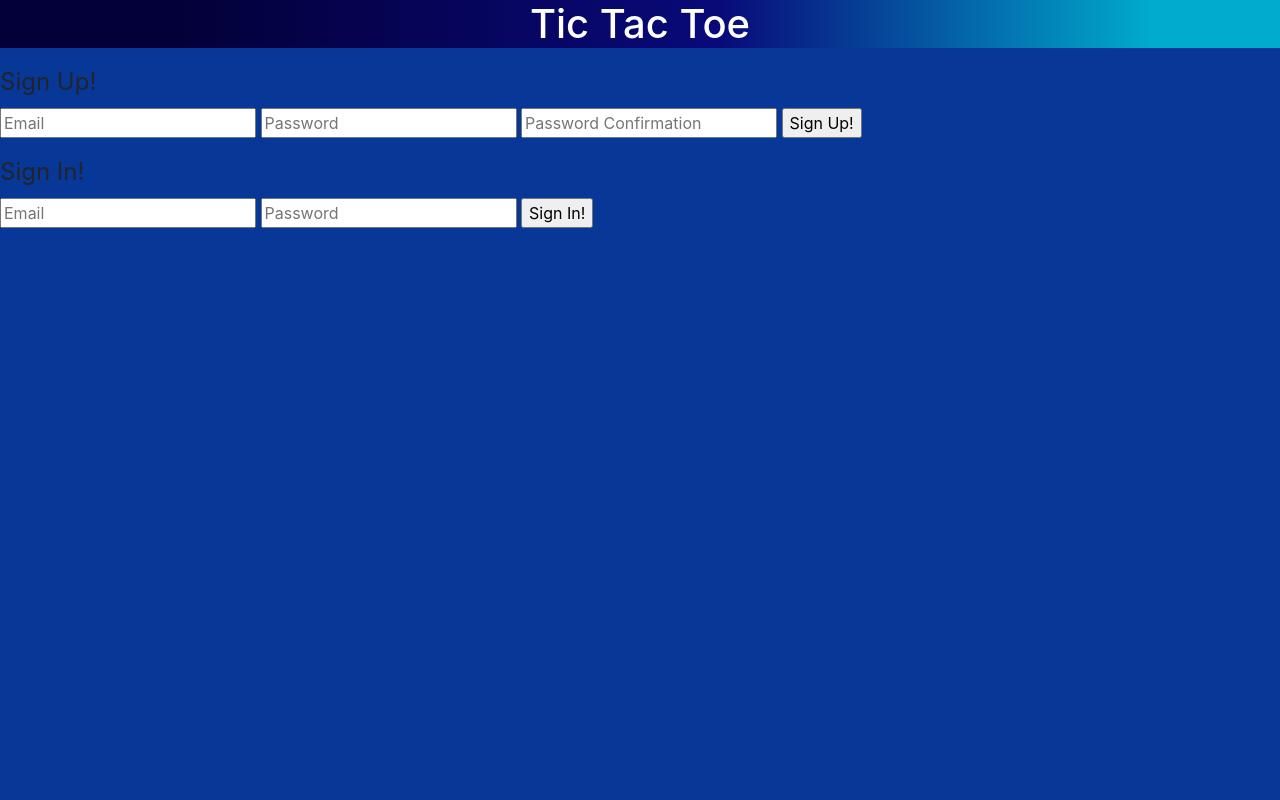
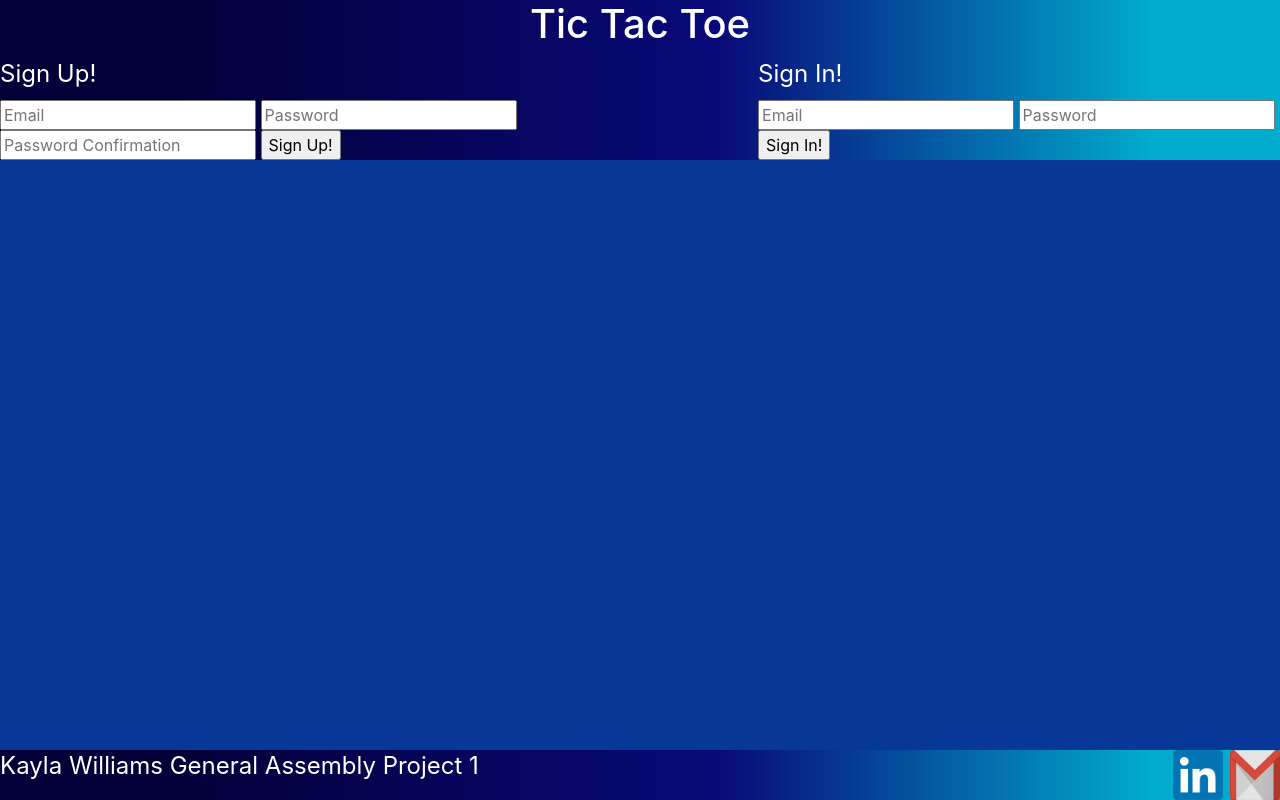
Before and after one commit to Kayla-SA-W/tictactoe, a website built with webpack: page index.html in a window 1280 px wide. Built offline with nearby package versions, Linux system fonts and the light colour scheme.

Commit message:
Add footer, adjust header
add footer with email and linked in links

adjusted header to have the sign in and sign up
change formatting of header and footer

```diff
--- a/assets/scripts/tttEvents/event.js
+++ b/assets/scripts/tttEvents/event.js
@@ -18,10 +18,10 @@ const checkWinner = () => {
   store.game.over = gameOver
 }
 
-const checkWinnerX = () => {
+const checkWinnerX = (jsBoardSpot) => {
   if (gameboard[0] === 'x' && gameboard[1] === 'x' && gameboard[2] === 'x') {
     $('#gameMessage').text('Player One Wins!')
-    $('#spaceZero > img, #spaceOne > img, #spaceTwo > img').addClass('winningCombo')
+    $('#spaceZero > img, #spaceOne > img, #spaceTwo > img').addClass('winning-combo')
     gameOver = true
   } else if (gameboard[0] === 'x' && gameboard[3] === 'x' && gameboard[6] === 'x') {
     $('#gameMessage').text('Player One Wins!')
@@ -56,8 +56,9 @@ const checkWinnerX = () => {
   }
 }
 const checkWinnerO = () => {
+  const message = playerOne ? 'Player One Wins!' : 'Player Two Wins!'
   if (gameboard[0] === 'o' && gameboard[1] === 'o' && gameboard[2] === 'o') {
-    $('#gameMessage').text('Player Two Wins!')
+    $('#gameMessage').text(message)
     $('#spaceZero, #spaceOne, #spaceTwo').addClass('winningCombo')
     gameOver = true
   } else if (gameboard[0] === 'o' && gameboard[3] === 'o' && gameboard[6] === 'o') {
@@ -132,7 +133,7 @@ const updateGame = () => {
     .catch(console.error)
 }
 // Games that have over as true
-const getPastGames = (event) => {
+const getPastGames = event => {
   const form = event.target
   const data = getFormFields(form)
   api.getPastGames(data)
@@ -166,15 +167,12 @@ const findSpot = event => {
 }
 
 const takeTurn = (jsBoardSpot, currentSpot) => {
-  console.log(jsBoardSpot)
-  console.log(currentSpot)
   currentSpot = '#' + currentSpot
   if (!gameOver) {
     if (gameboard[jsBoardSpot] === ' ') {
       store.game.cells.id = jsBoardSpot
       if (playerOne) {
         gameboard[jsBoardSpot] = 'x'
-        console.log(gameboard)
         $(currentSpot).html('<img src="./public/img/graymoon-bgblue.jpg" height="50" width="50">')
         store.currentPlayer = 'x'
         $('#gameMessage').text('Player Two, your turn')
@@ -190,7 +188,7 @@ const takeTurn = (jsBoardSpot, currentSpot) => {
     } else {
       $('#gameMessage').text('Try Again')
     }
-    checkWinner()
+    checkWinner(jsBoardSpot)
     updateGame()
   } else {
     $('#gameMessage').text('Please start a new game')
--- a/assets/styles/index.scss
+++ b/assets/styles/index.scss
@@ -12,10 +12,10 @@ body {
   background: #073898;
 }
 
-.winningCombo {
-  animation-name: flash;
+.winning-combo {
   animation-duration: .25s;
   animation-iteration-count: 10;
+  animation-name: flash;
 }
 
 .box {
@@ -33,7 +33,30 @@ body {
 }
 
 .form-container {
-  background-color: $body-color-tint;
+  display: flex;
+  justify-content: center;
+  justify-content: space-between;
+  background: linear-gradient(90deg, rgba(3,0,57,1) 14%, rgba(9,9,121,1) 56%, rgba(0,171,205,1) 90%);
+  color: $white;
+  margin-top: 0;
+}
+
+footer {
+  align-items: flex-end;
+  background: linear-gradient(90deg, rgba(3,0,57,1) 14%, rgba(9,9,121,1) 56%, rgba(0,171,205,1) 90%);
+  bottom: 0px;
+  color: $white;
+  display: flex;
+  font-size: 24px;
+  height: 50px;
+  justify-content: space-between;
+  left: 0px;
+  margin-bottom: 0px;
+  position: fixed;
+  right: 0px;
+  & div {
+    justify-content: space-around;
+  }
 }
 
 .sign-up {
@@ -45,9 +68,8 @@ body {
 }
 
 header {
-  background: rgb(3,0,57);
-background: linear-gradient(90deg, rgba(3,0,57,1) 14%, rgba(9,9,121,1) 56%, rgba(0,171,205,1) 90%);
-color: white;
+  background: linear-gradient(90deg, rgba(3,0,57,1) 14%, rgba(9,9,121,1) 56%, rgba(0,171,205,1) 90%);
+  color: white;
 }
 
 @keyframes flash {
--- a/index.html
+++ b/index.html
@@ -16,7 +16,7 @@
 <body>
   <header >
     <h1 class="text-center">Tic Tac Toe</h1>
-  </header>
+  <div class='form-container'>
     <p id='signUpMessage'></p>
     <form class="sign-up" id='sign-up'>
       <fieldset>
@@ -52,6 +52,7 @@
         <input type='submit' value='Logout' />
       </fieldset>
     </form>
+  </div>
   <div class="container" id="gameBoard">
     <h2 id='gameMessage'> Start Game </h2>
     <div class="row">
@@ -66,12 +67,23 @@
       <div class="col-4 box ticbox rounded border-bottom-0 border-right-0" id="spaceEight"> </div>
     </div>
   </div>
-  <button type="button" class="btn btn-outline-dark text-center" id="gameStarter"> Start New Game </button>
-  <button type="button" class="btn btn-outline-dark text-center" id="pastGames"> Show Past Games </button>
+  </header>
+  <div class="button-area">
+  <button type="button" class="btn btn btn-light text-center" id="gameStarter"> Start New Game </button>
+  <button type="button" class="btn btn btn-light text-center" id="pastGames"> Show Past Games </button>
   <p id='quick-test'> </p>
 
   <section id="content"> </section>
   <div id="messages"> </div>
+  </div>
+
+  <footer>
+    <p> Kayla Williams General Assembly Project 1 </p>
+    <div id="links">
+      <a href="https://www.linkedin.com/in/kayla-williams-2262a296/"> <img border="0" alt="LinkedIn" src="./public/img/LinkedIn_logo.png" width="50" height="50"> </a>
+      <a href="mailto:kaylawilli94@gmail.com" target="_top"><img border="0" alt="LinkedIn" src="./public/img/gmail_logo.png" width="50" height="50"> </a>
+    </div>
+  </footer>
 
 </body>
 
```
Also changed, not shown: public/img/LinkedIn_logo.png (added), public/img/gmail_logo.png (added).
